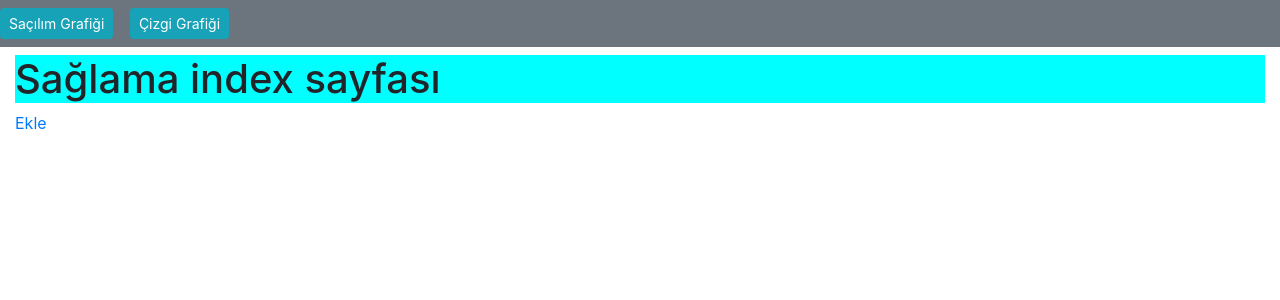
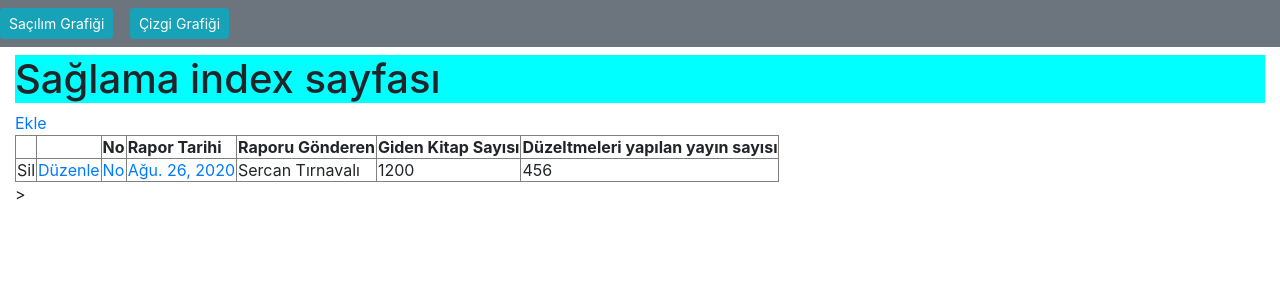
Before and after one commit to tirnavali/tgnat-analytics, a Django app: page /saglama/ in a window 1280 px wide. Shown: the part 56-356 px from the top of the page. Run offline with Django 3.2, Linux system fonts and the light colour scheme; data comes from the database, SQL or seed files in the repository; some libraries are stand-ins or nearby versions.

```diff
--- a/cockpit/templates/cockpit/index.html
+++ b/cockpit/templates/cockpit/index.html
@@ -45,7 +45,7 @@
         <td class="text-right">{{data.depo_used_book}}</td>
         <td class="text-right">{{data.depo_used_journal}}</td>
         <td class="text-right">{{data.depo_used_newspaper}}</td>
-        <td class="text-right">{{data.date|date:"M Y"}}</td>
+        <td class="text-right"><a href="{% url 'detail' data.id %}" >{{data.date|date:"M Y"}} </a></td>
         {%  if user.is_authenticated %}
         <td><a href="{% url 'edit_reference' data.pk %}">Düzenle</a></td>
         <td><a class="text-danger" href="{% url 'edit_reference' data.pk%}?sil=True">Sil</a></td>
--- a/cockpit/templates/cockpit/referenceserviceanalytic_detail.html
+++ b/cockpit/templates/cockpit/referenceserviceanalytic_detail.html
@@ -3,6 +3,8 @@
 {% load my_tags %}
 
 {% block content %}
+
+<a class="btn btn-info btn-sm" href="{% url 'reference_index' %}">Listeye Dön</a>
 <p>{{ now }}</p>
 <div class="container">
   <div class="row justify-content-center">
--- a/cockpit/templates/cockpit/saglama_index.html
+++ b/cockpit/templates/cockpit/saglama_index.html
@@ -12,4 +12,36 @@
 {% block content %}
 <h1>Sağlama index sayfası</h1>
 <a href="{% url 'saglama_yeni' %}">Ekle</a>
+
+{% for report in acquisition_report %}
+
+<table border="1">
+  <thead>
+    <th></th>
+    <th></th>
+    <th>No</th>
+    <th>Rapor Tarihi</th>
+    <th>Raporu Gönderen</th>
+    <th>Giden Kitap Sayısı</th>
+    <th>Düzeltmeleri yapılan yayın sayısı</th>
+
+  </thead>
+  <tbody>
+    <tr>
+      <td>Sil</td>
+      <td><a href="#" >Düzenle </a></td>
+
+      <td><a href="#" >No </a></td>
+      <td><a href="#" >{{ report.date }} </a></td>
+      <td>{{ report.reporter_identity }}</td>
+      <td>{{ report.posted_book }}</td>
+      <td>{{ report.refactored_items }}</td>
+    </tr>
+  </tbody>
+</table>>
+
+
+
+
+{% endfor %}
 {% endblock %}
--- a/cockpit/views.py
+++ b/cockpit/views.py
@@ -28,6 +28,7 @@ class GroupViewSet(viewsets.ModelViewSet):
 
 def saglama_index(request):
     baslik = "Sağlama birimi analitikleri"
+    acquisition_report = AcquisitionReport.objects.all()
     return render(request, 'cockpit/saglama_index.html', locals())
 
 def saglama_new(request):
```
